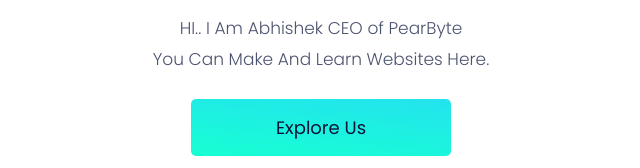
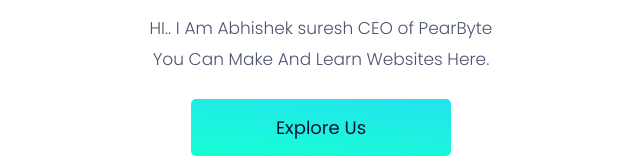
Before and after one commit to AbhishekSuresh1/Pearbyte.inno, a plain HTML site: page index.html in a window 1280 px wide. Shown: the part 421-589 px from the top of the page, 319-959 px from the left. Drawn offline with nearby package versions, Linux system fonts and the light colour scheme; some packages are replaced by stand-ins of ours; files that its build step writes are made by us from their sources; a script that the page names is missing.

Commit message:
Update index.html

```diff
--- a/index.html
+++ b/index.html
@@ -91,7 +91,7 @@
     <div class="row">
       <div class="col-lg-12 text-center zindex-1">
         <h1 class="mb-3">Welcome To PearByte. Make Your Own Websites</h1>
-        <p class="mb-4">HI.. I Am Abhishek CEO of PearByte <br>You Can Make And Learn Websites Here.</p>
+        <p class="mb-4">HI.. I Am Abhishek suresh CEO of PearByte <br>You Can Make And Learn Websites Here.</p>
         <a href="#" class="btn btn-secondary btn-lg">explore us</a>
         <!-- banner image -->
         <img class="img-fluid w-100 banner-image" src="images/hero-area/banner-img.png" alt="banner-img">
```
